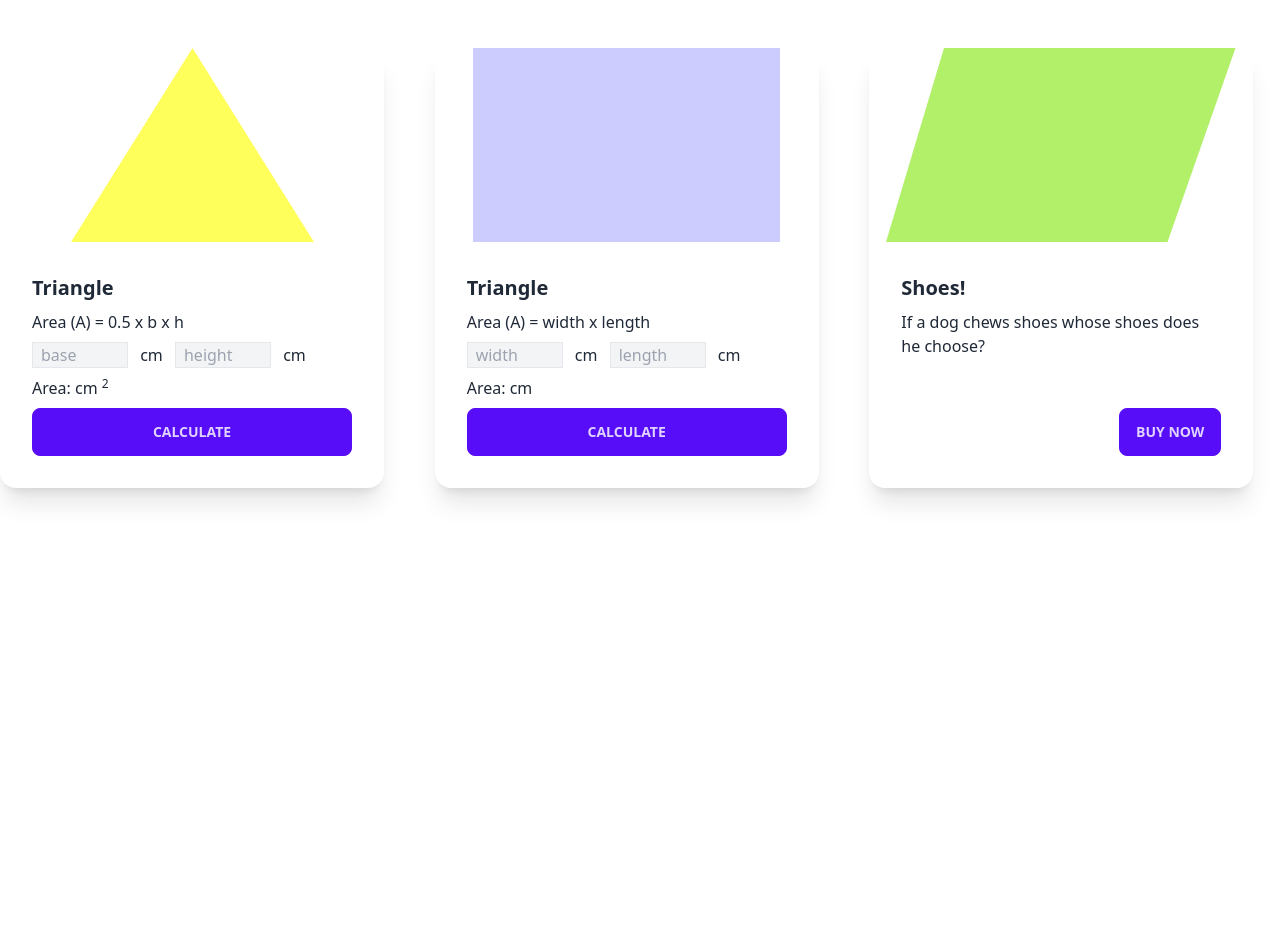
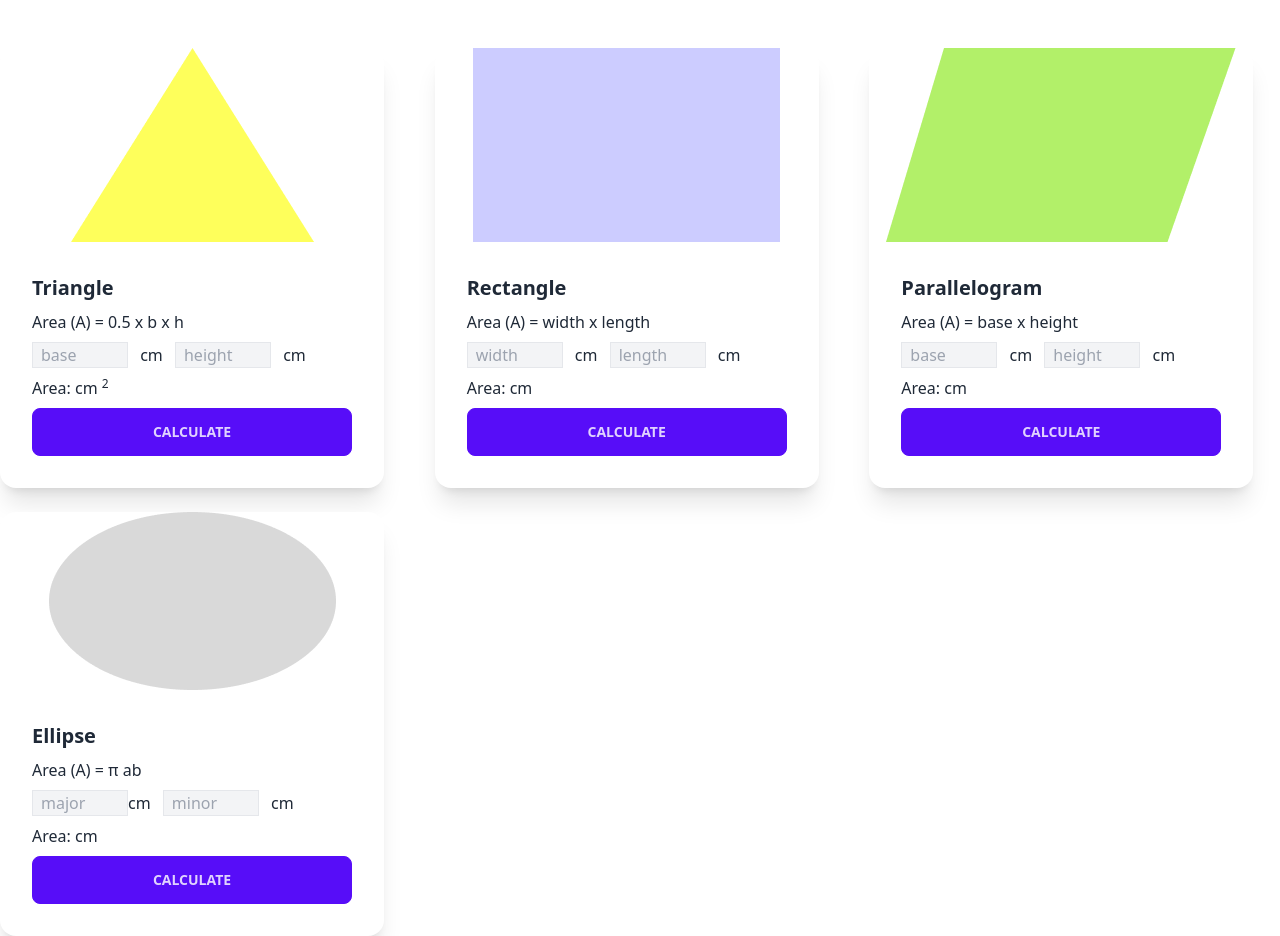
Before and after one commit to rasel210/My-Geometry-genius, a plain HTML site: page index.html in a window 1280 px wide. Before the commit the page ends 800 px from the top, so only its background shows below. Drawn offline with nearby package versions, Linux system fonts and the light colour scheme.

Commit message:
added ellipse update

```diff
--- a/index.html
+++ b/index.html
@@ -42,7 +42,7 @@
         <div class="card w-96 bg-base-100 shadow-xl">
           <figure><img src="/images/rectangle.png" alt="Shoes" /></figure>
           <div class="card-body">
-            <h2 class="card-title">Triangle</h2>
+            <h2 class="card-title">Rectangle</h2>
             <p>Area (A) = width x length</p>
             <p>
               <!-- rectangle width -->
@@ -58,14 +58,43 @@
             </div>
           </div>
         </div>
-        <!-- card - 3 -->
+        <!-- Parallelogram card-->
         <div class="card w-96 bg-base-100 shadow-xl">
           <figure><img src="/images/parallelogram.png" alt="Shoes" /></figure>
           <div class="card-body">
-            <h2 class="card-title">Shoes!</h2>
-            <p>If a dog chews shoes whose shoes does he choose?</p>
-            <div class="card-actions justify-end">
-              <button class="btn btn-primary">Buy Now</button>
+            <h2 class="card-title">Parallelogram</h2>
+            <p>Area (A) = base x height</p>
+            <p>
+              <!-- parallelogram base -->
+              <input type="text" class="w-24 border text-base px-2 bg-gray-100" name="" id="parallelogram-base" placeholder="base">
+              <span class="ml-2">cm</span>
+              <!-- parallelogram height -->
+              <input type="text" class="w-24 border text-base px-2 bg-gray-100 ml-2" name="" id="parallelogram-height" placeholder="height">
+              <span class="ml-2">cm</span>
+            </p>
+            <p>Area: <span id="parallelogram-area"></span> cm</p>
+            <div class="card-actions ">
+              <button onclick="calculateparallelogramArea()" class="btn btn-primary w-full">Calculate</button>
+            </div>
+          </div>
+        </div>
+        <!-- Ellipse card-->
+        <div class="card w-96 bg-base-100 shadow-xl">
+          <figure><img src="/images/ellipse.png" alt="Shoes" /></figure>
+          <div class="card-body">
+            <h2 class="card-title">Ellipse</h2>
+            <p>Area (A) = π ab</p>
+            <p>
+              <!-- ellipse major radius -->
+              <input type="text" class="w-24 border text-base px-2 bg-gray-100" name="" id="ellipse-major" placeholder="major"
+              <span class="ml-2">cm</span>
+              <!-- ellipse minor radius -->
+              <input type="text" class="w-24 border text-base px-2 bg-gray-100 ml-2" name="" id="ellipse-minor" placeholder="minor">
+              <span class="ml-2">cm</span>
+            </p>
+            <p>Area: <span id="ellipse-area"></span> cm</p>
+            <div class="card-actions ">
+              <button onclick="calculateEllipseArea()" class="btn btn-primary w-full">Calculate</button>
             </div>
           </div>
         </div>
--- a/script/area.calculate.js
+++ b/script/area.calculate.js
@@ -36,3 +36,38 @@ function calculateRectangleArea(){
   areaSpam.innerText = areaVlaue;
 
 }
+
+// reuseable function -----> reduce duplicate code
+// calculate parallelogram area
+function calculateparallelogramArea(){
+  const base = getInputValue('parallelogram-base');
+  console.log(base);
+  const height = getInputValue('parallelogram-height');
+  console.log(height)
+  const area = base * height;
+  setElementInnerText('parallelogram-area', area);
+
+}
+
+// calculate ellipse area
+function calculateEllipseArea(){
+  const majorRedius = getInputValue('ellipse-major');
+  const minorRadius = getInputValue('ellipse-minor');
+  const area = 3.14 * majorRedius * minorRadius;
+  setElementInnerText ('ellipse-area', area);
+
+}
+// reusanle get input field value in number
+function getInputValue (fieldId){
+  const inputField = document.getElementById(fieldId);
+  const inputvaleText = inputField.value;
+  const value = parseFloat(inputvaleText);
+  return value;
+
+}
+
+// reusable set span,p,div ect text
+function setElementInnerText (elementId, area){
+  const element = document.getElementById(elementId);
+  element.innerText = area;
+}
```
